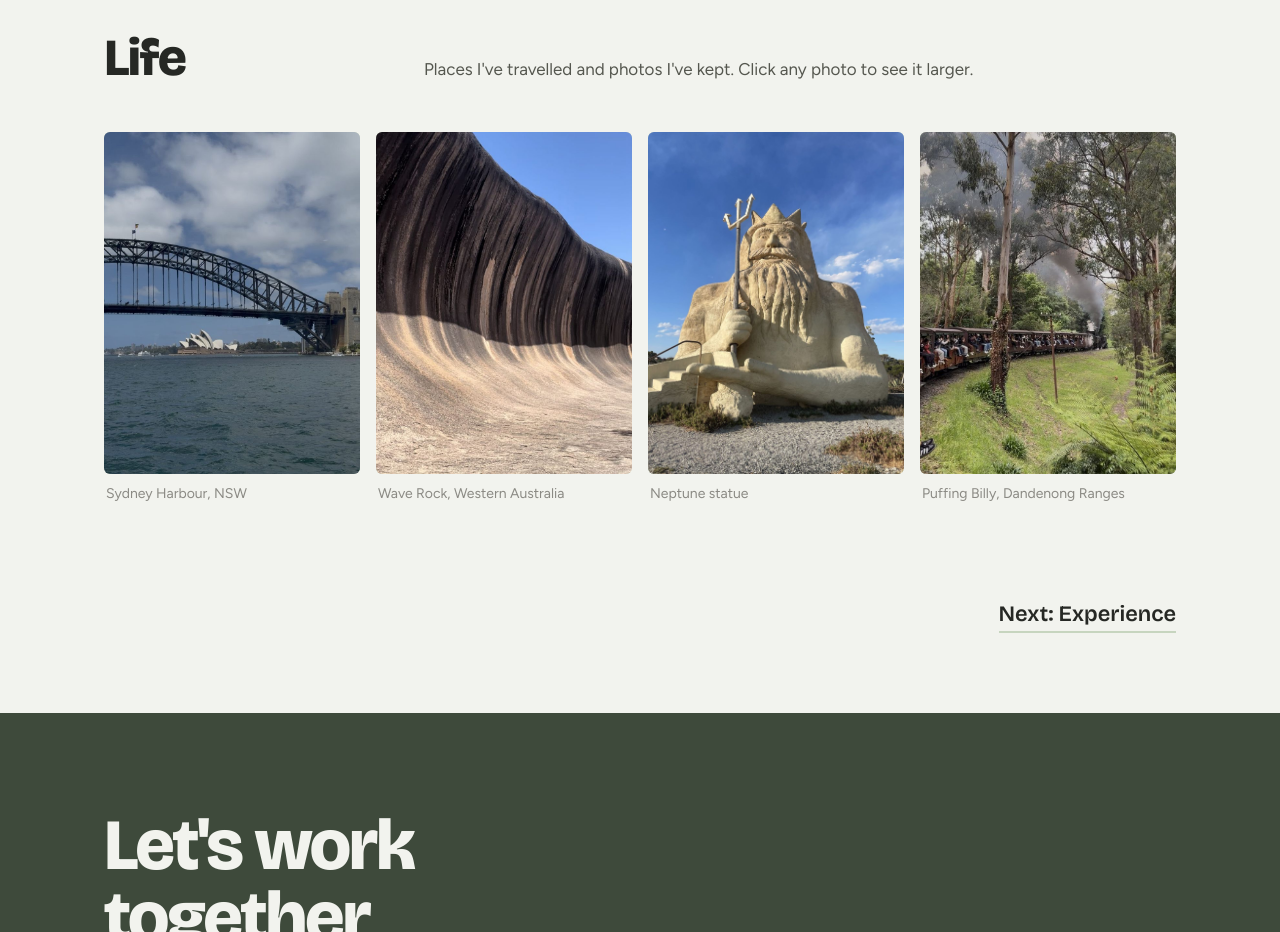
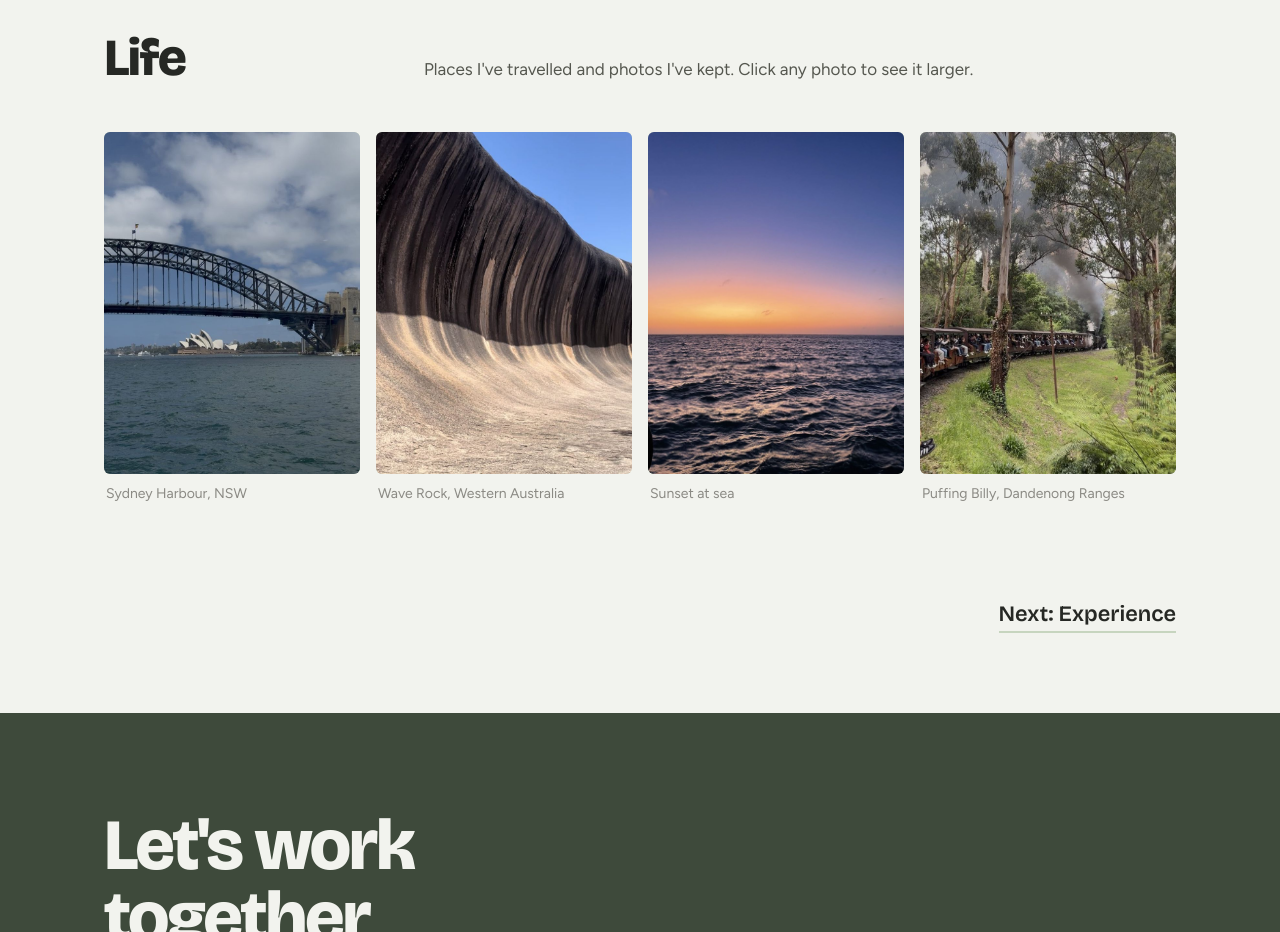
Before and after one commit to linhhuynh3110/linhhuynh-portfolio, a plain HTML site: page index.html in a window 1280 px wide. Shown: the part 1720-2652 px from the top of the page. Drawn offline with nearby package versions, Linux system fonts and the light colour scheme.

Commit message:
Swap Neptune photo for sunset in Life gallery
Co-Authored-By: Claude Opus 5.5 <noreply@anthropic.com>
Claude-Session: https://claude.ai/code/session_01NrHfSizBsJEbbo2rqf2erX

```diff
--- a/index.html
+++ b/index.html
@@ -78,7 +78,7 @@
       <div class="gallery">
         <figure><div class="ph"><img src="images/travel-sydney.jpg" alt="Sydney Harbour Bridge and Opera House from the water"></div><figcaption>Sydney Harbour, NSW</figcaption></figure>
         <figure><div class="ph"><img src="images/travel-wave-rock.jpg" alt="Curved striped granite wall of Wave Rock against blue sky"></div><figcaption>Wave Rock, Western Australia</figcaption></figure>
-        <figure><div class="ph"><img src="images/travel-neptune.jpg" alt="Giant sculpted Neptune statue holding a trident"></div><figcaption>Neptune statue</figcaption></figure>
+        <figure><div class="ph"><img src="images/travel-sunset.jpg" alt="Orange sunset glow over a dark rippling sea"></div><figcaption>Sunset at sea</figcaption></figure>
         <figure><div class="ph"><img src="images/travel-puffing-billy.jpg" alt="Steam train curving through tall gum trees and ferns"></div><figcaption>Puffing Billy, Dandenong Ranges</figcaption></figure>
       </div>
     </div>
```
